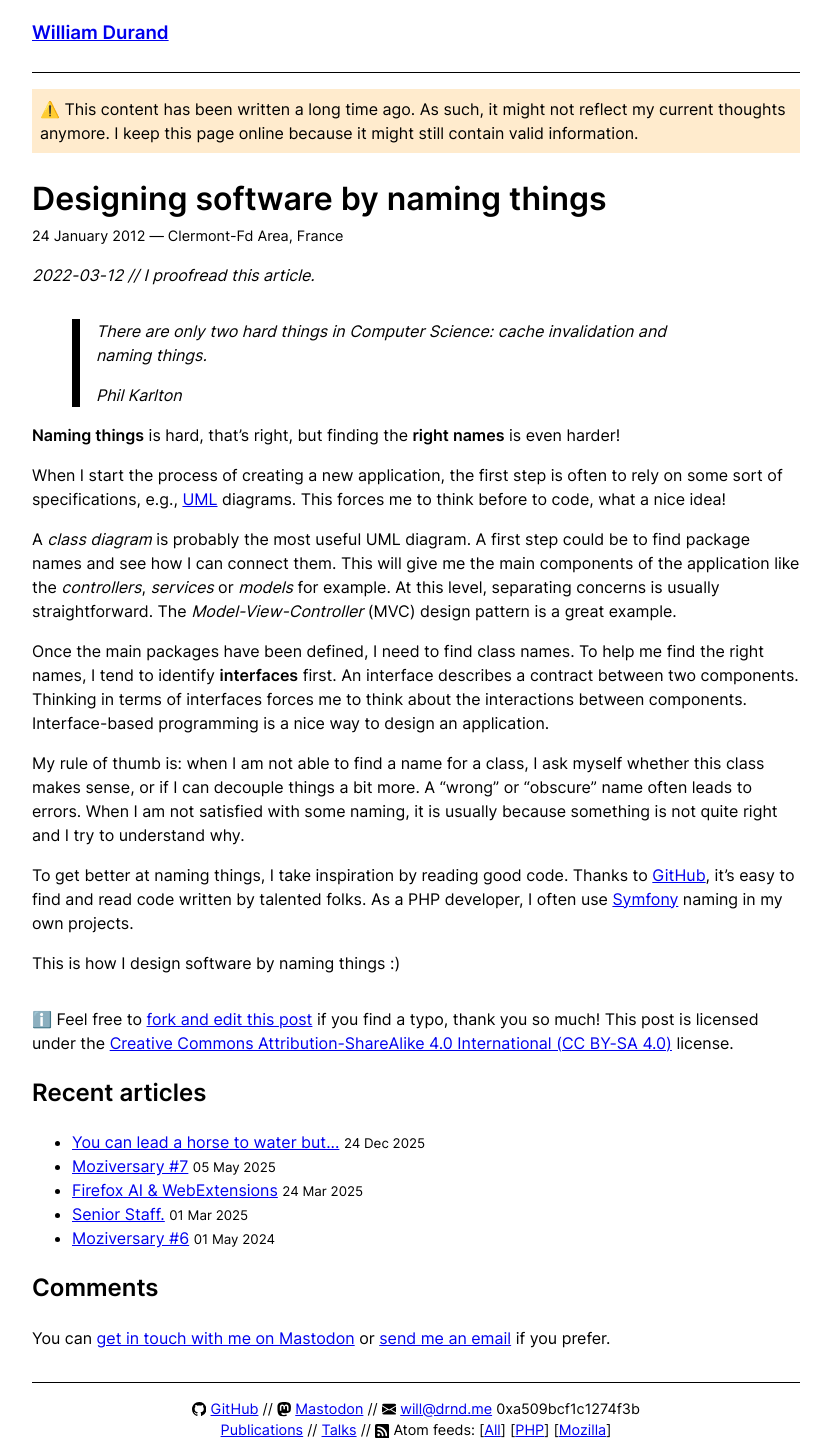
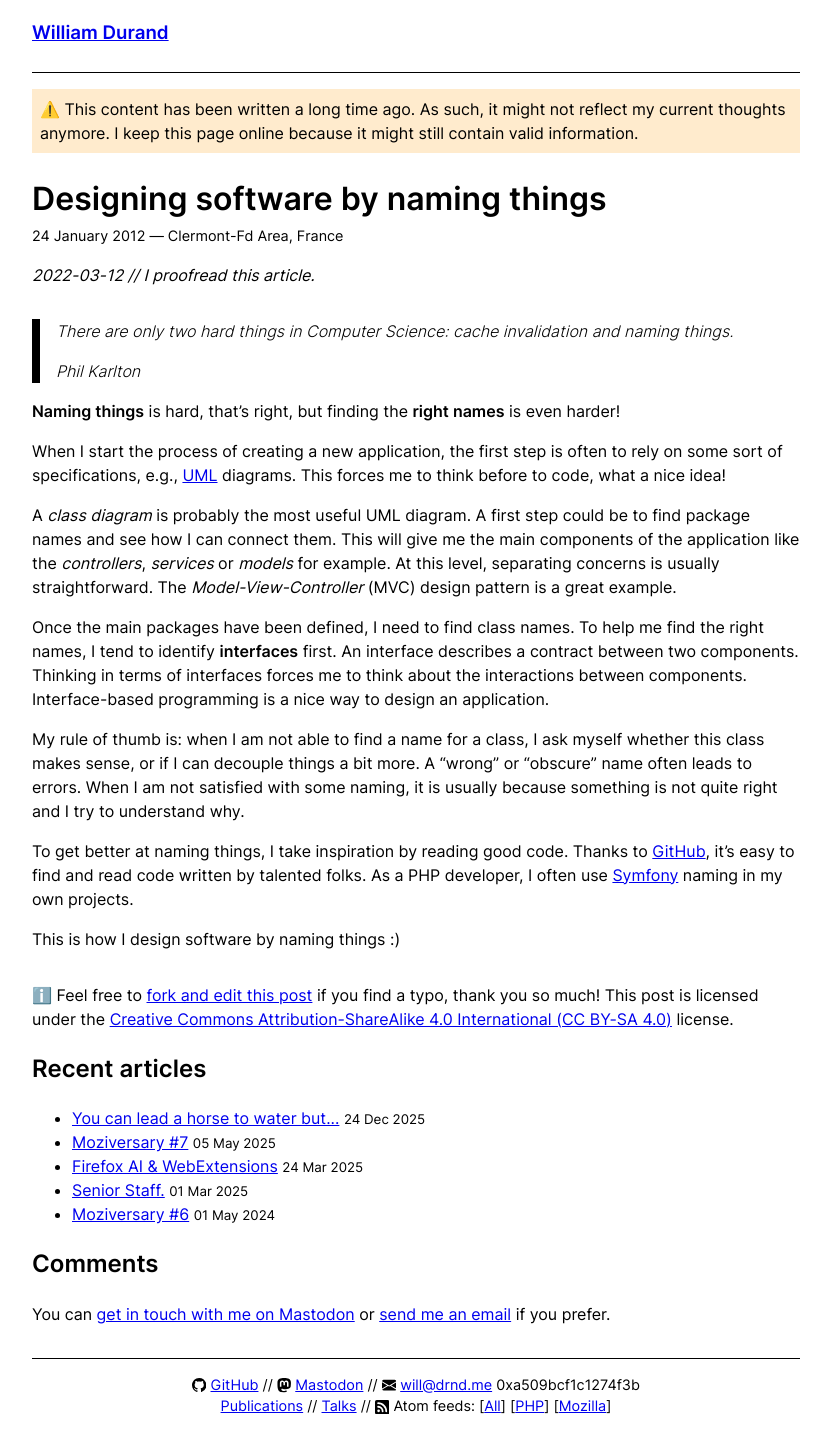
Before and after one commit to willdurand/willdurand.github.io, a Jekyll site: the page built from _posts/2012-01-24-designing-software-by-naming-things.md, in a window 1280 px wide. Shown: the whole page, without its empty margins (224-1055 px from the left). Built offline with Jekyll 4.4.1, drawn with Linux system fonts in a browser that asks for light colours; after the commit the page ends 1431 px from its top, so only the background shows below that.

Commit message:
tweak style for quotes

```diff
--- a/css/styles.scss
+++ b/css/styles.scss
@@ -85,6 +85,8 @@
   blockquote {
     border-left: 8px solid currentColor;
     font-style: italic;
+    font-weight: 300;
+    margin: 0;
     padding-left: $default-padding;
   }
 
```
